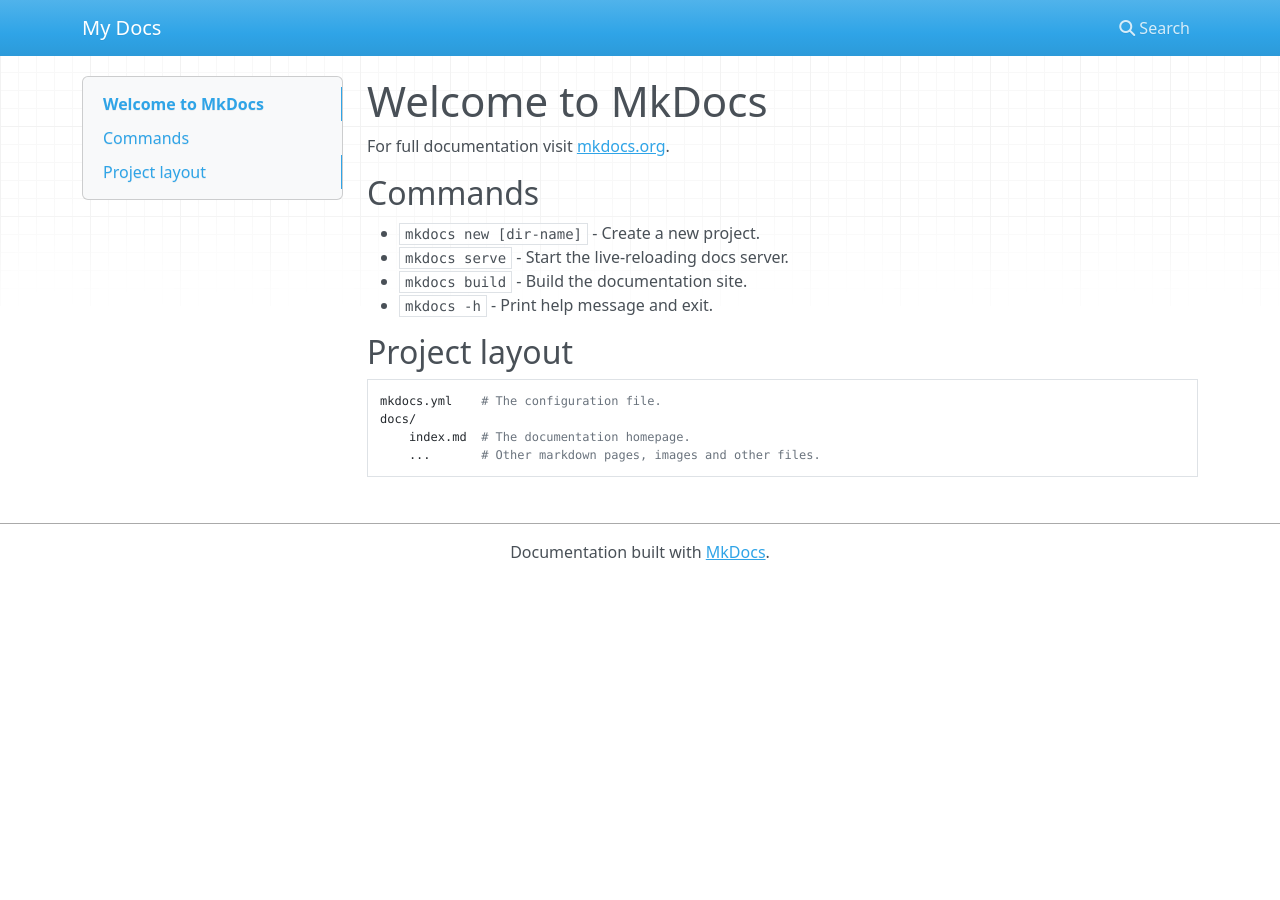
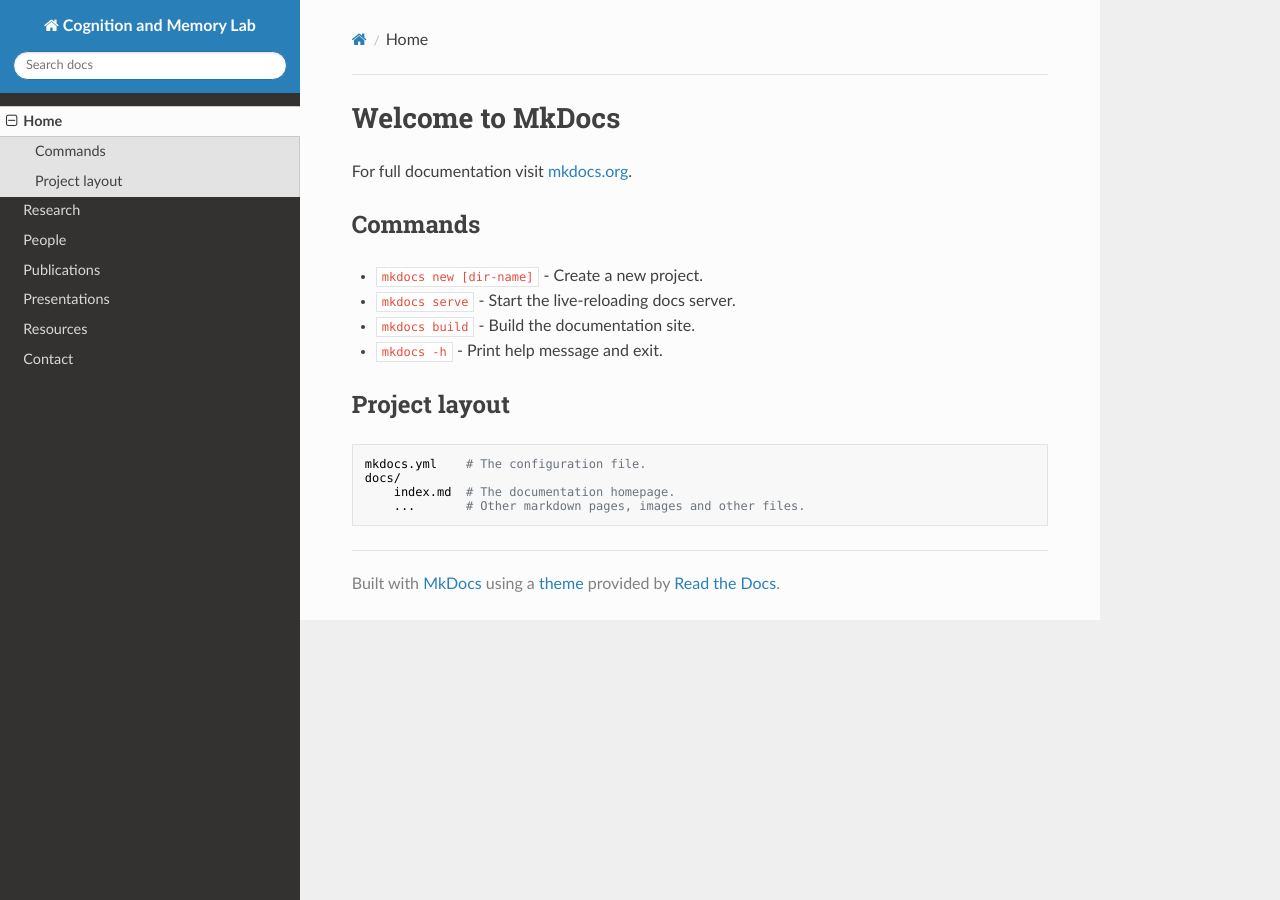
Before and after one commit to manasijkumar/CML-website, an MkDocs documentation site: the page built from docs/index.md, in a window 1280 px wide. Built offline with MkDocs 1.6.1, drawn with Linux system fonts in a browser that asks for light colours; nearby versions of some CDN libraries.

Commit message:
Add basic sitemap with sample theme.

```diff
--- a/mkdocs.yml
+++ b/mkdocs.yml
@@ -1 +1,10 @@
-site_name: My Docs
+site_name: Cognition and Memory Lab
+nav:
+  - Home: index.md
+  - Research: research.md
+  - People: people.md
+  - Publications: publications.md
+  - Presentations: presentations.md
+  - Resources: resources.md
+  - Contact: contact.md
+theme: readthedocs
```
Also changed, not shown: 1 other file.
